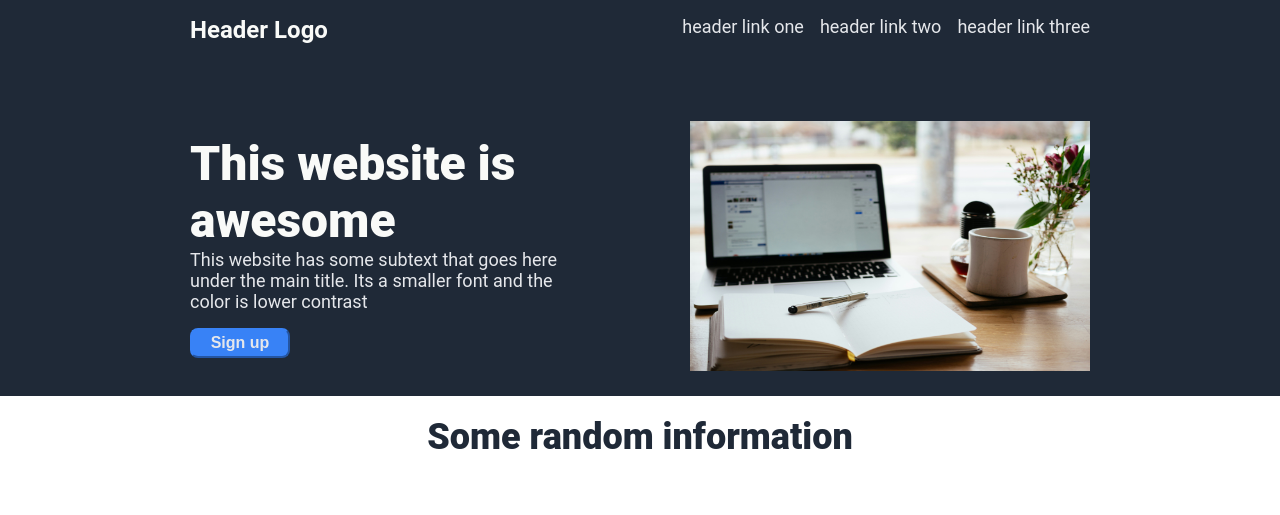
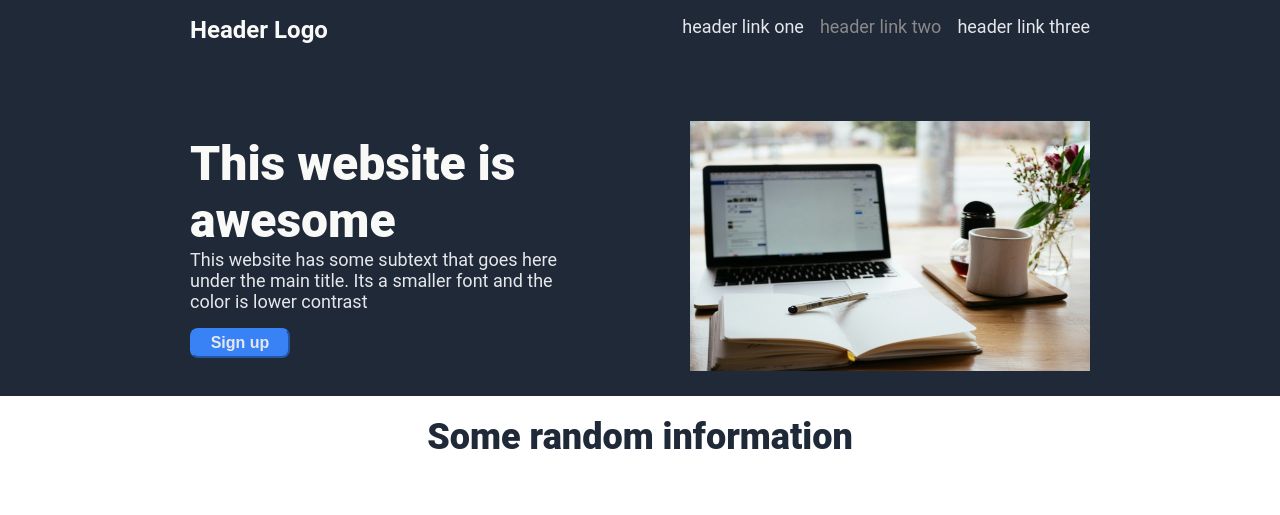
Before and after one commit to rcs-morales/landing-page, a plain HTML site: page index.html in a window 1280 px wide. In both pictures the pointer is over the element 886 px from the left and 26 px from the top of the page. Shown: the top 515 px of the page. Drawn offline with Linux system fonts and the light colour scheme; grey boxes are pictures that could not be loaded.

Commit message:
Add hover color to header link
Included a hover color change feature

```diff
--- a/style.css
+++ b/style.css
@@ -15,12 +15,16 @@ body {
     justify-content: center;
 }
 
-
 .header-logo {
     color: #f9faf8;
     font-size: 24px;
     font-weight: 700;
 }
+
+.header-link :hover {
+    color: #8b8989;
+}
+
 
 .header-section {
     width: 900px;
```
